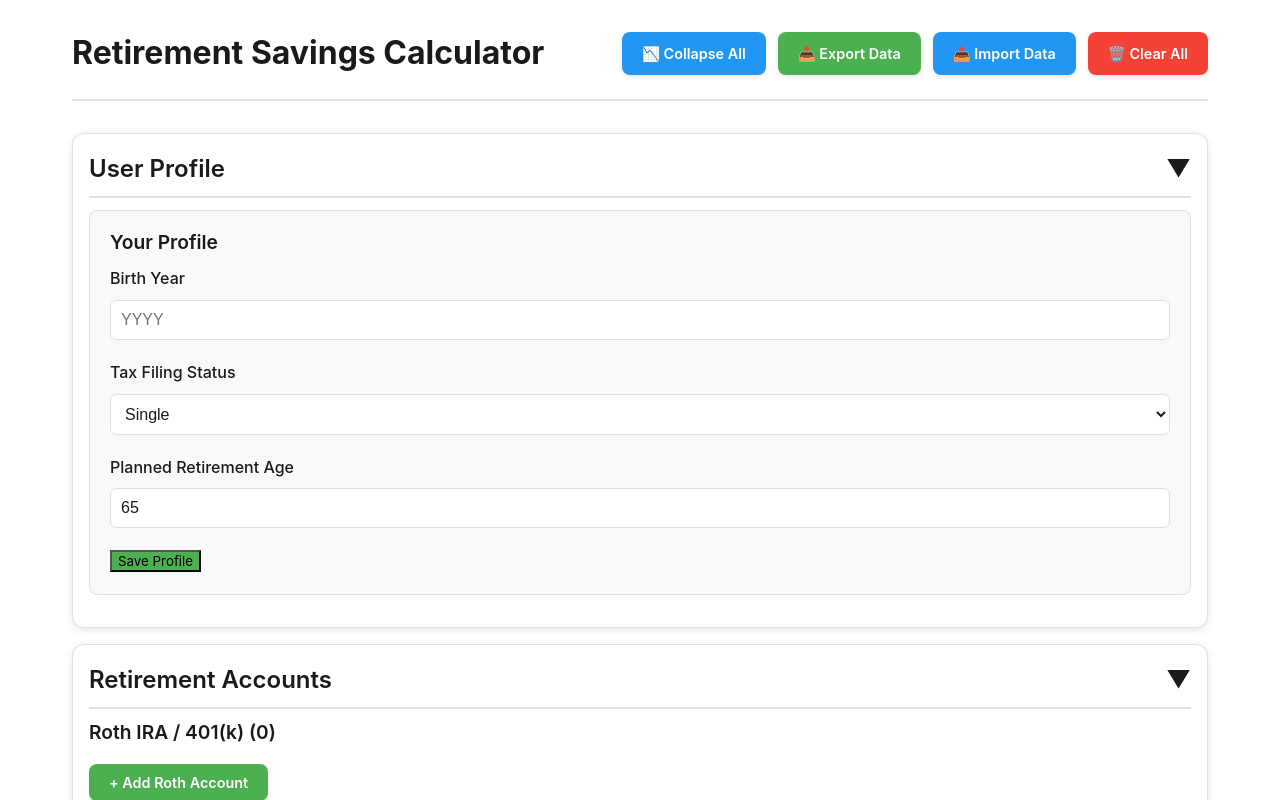
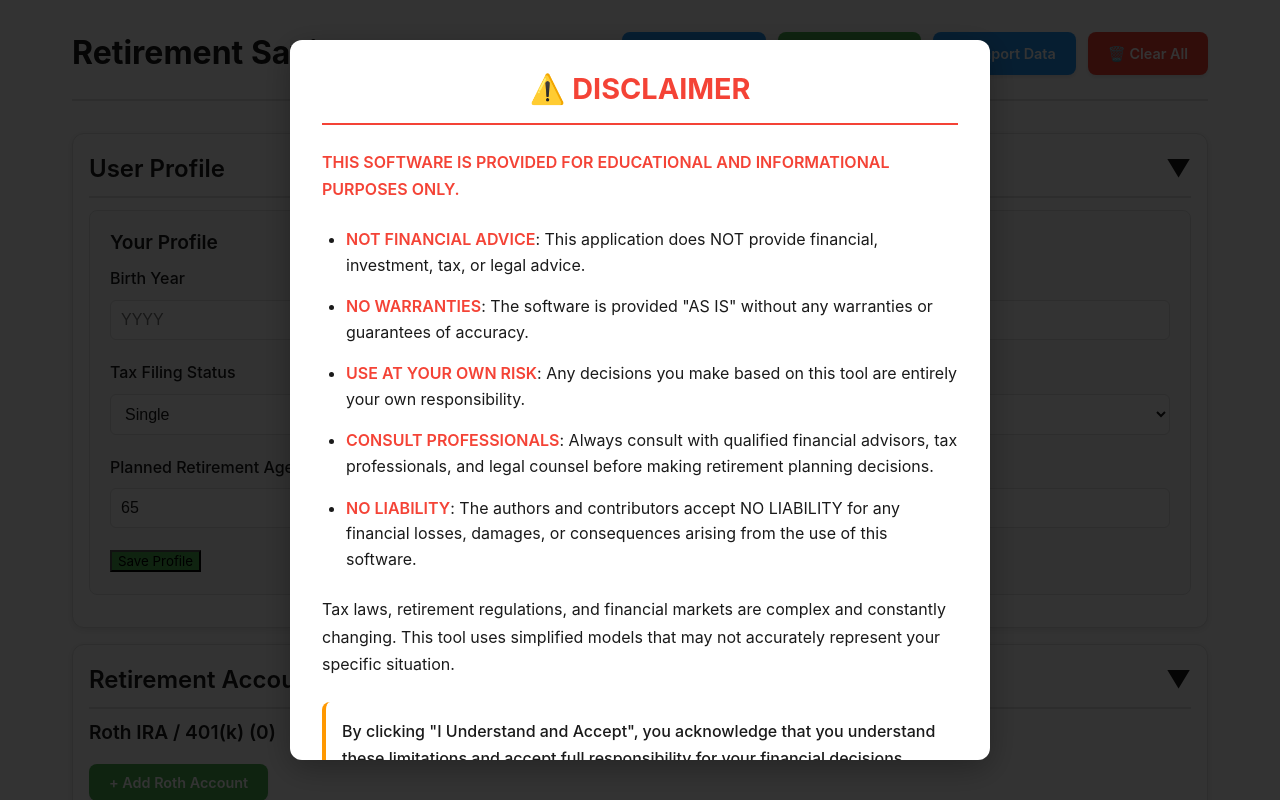
Before and after one commit to frouaix/espargne-web, a React (Vite) app: page / in a window 1280 px wide. Shown: the top 800 px of the page. Built offline with nearby package versions, Linux system fonts and the light colour scheme.

Commit message:
Implement disclaimer splash screen on first use
Co-authored-by: frouaix <876178+frouaix@users.noreply.github.com>

```diff
--- a/src/App.tsx
+++ b/src/App.tsx
@@ -8,6 +8,7 @@ import { RealEstateAccountForm } from './components/RealEstateAccountForm';
 import { MortgageAccountForm } from './components/MortgageAccountForm';
 import { SSAIncomeForm, type SSAIncomeData } from './components/SSAIncomeForm';
 import { ScenarioRunner } from './components/ScenarioRunner';
+import { DisclaimerModal } from './components/DisclaimerModal';
 import { STORAGE_KEYS } from './utils/storage';
 import { createExportFile, type ExportData, type Account } from './utils/export';
 import { validateUserProfile, validateAccount } from './utils/validation';
@@ -20,7 +21,12 @@ const handleSSAIncomeSave = (setSsaIncome: (data: SSAIncomeData) => void): ((dat
 };
 
 function App(): ReactElement {
-  const { USER_PROFILE, ACCOUNTS, SSA_INCOME } = STORAGE_KEYS;
+  const { USER_PROFILE, ACCOUNTS, SSA_INCOME, DISCLAIMER_ACCEPTED } = STORAGE_KEYS;
+
+  const [showDisclaimer, setShowDisclaimer] = useState<boolean>(() => {
+    const accepted = localStorage.getItem(DISCLAIMER_ACCEPTED);
+    return accepted !== 'true';
+  });
 
   const [userProfile, setUserProfile] = useState<UserProfileData | null>(() => {
     const saved = localStorage.getItem(USER_PROFILE);
@@ -179,6 +185,11 @@ function App(): ReactElement {
     }
   };
 
+  const handleDisclaimerAccept = (): void => {
+    localStorage.setItem(DISCLAIMER_ACCEPTED, 'true');
+    setShowDisclaimer(false);
+  };
+
   const handleProfileSave = (data: UserProfileData): void => {
     setUserProfile(data);
   };
@@ -271,6 +282,8 @@ function App(): ReactElement {
 
   return (
     <div className="app-container">
+      {showDisclaimer && <DisclaimerModal onAccept={handleDisclaimerAccept} />}
+
       <div className="header">
         <h1>Retirement Savings Calculator</h1>
         <div className="header-actions">
--- /dev/null
+++ b/src/components/DisclaimerModal.css
@@ -0,0 +1,116 @@
+/* Disclaimer Modal Overlay */
+.disclaimer-overlay {
+  position: fixed;
+  top: 0;
+  left: 0;
+  right: 0;
+  bottom: 0;
+  background-color: rgba(0, 0, 0, 0.8);
+  display: flex;
+  justify-content: center;
+  align-items: center;
+  z-index: 9999;
+  padding: 1rem;
+}
+
+.disclaimer-modal {
+  background-color: var(--color-background);
+  border-radius: 12px;
+  padding: 2rem;
+  max-width: 700px;
+  max-height: 90vh;
+  overflow-y: auto;
+  box-shadow: 0 8px 32px rgba(0, 0, 0, 0.3);
+  animation: slideIn 0.3s ease-out;
+}
+
+@keyframes slideIn {
+  from {
+    opacity: 0;
+    transform: translateY(-20px);
+  }
+  to {
+    opacity: 1;
+    transform: translateY(0);
+  }
+}
+
+.disclaimer-modal h2 {
+  color: var(--color-danger);
+  font-size: 1.8rem;
+  font-weight: 700;
+  margin-bottom: 1.5rem;
+  text-align: center;
+  border-bottom: 2px solid var(--color-danger);
+  padding-bottom: 1rem;
+}
+
+.disclaimer-content {
+  color: var(--color-text);
+  line-height: 1.7;
+  margin-bottom: 2rem;
+}
+
+.disclaimer-content p {
+  margin-bottom: 1rem;
+}
+
+.disclaimer-content ul {
+  margin: 1.5rem 0;
+  padding-left: 1.5rem;
+}
+
+.disclaimer-content li {
+  margin-bottom: 1rem;
+  line-height: 1.6;
+}
+
+.disclaimer-content strong {
+  color: var(--color-danger);
+  font-weight: 600;
+}
+
+.disclaimer-acknowledge {
+  background-color: var(--color-warning-bg);
+  padding: 1rem;
+  border-radius: 8px;
+  border-left: 4px solid var(--color-secondary);
+  margin-top: 1.5rem;
+  font-weight: 500;
+}
+
+.btn-accept {
+  width: 100%;
+  padding: 1rem 2rem;
+  background-color: var(--color-primary);
+  color: white;
+  border: none;
+  border-radius: 8px;
+  font-size: 1rem;
+  font-weight: 600;
+  cursor: pointer;
+  transition: all 0.2s ease;
+  box-shadow: 0 2px 8px var(--color-shadow);
+}
+
+.btn-accept:hover {
+  background-color: var(--color-primary-hover);
+  transform: translateY(-2px);
+  box-shadow: 0 4px 12px var(--color-shadow-hover);
+}
+
+.btn-accept:active {
+  transform: translateY(0);
+}
+
+/* Responsive adjustments */
+@media (max-width: 768px) {
+  .disclaimer-modal {
+    padding: 1.5rem;
+    max-height: 85vh;
+  }
+
+  .disclaimer-modal h2 {
+    font-size: 1.5rem;
+  }
+}
--- /dev/null
+++ b/src/components/DisclaimerModal.tsx
@@ -0,0 +1,36 @@
+import React from 'react';
+import './DisclaimerModal.css';
+
+interface DisclaimerModalProps {
+  onAccept: () => void;
+}
+
+export const DisclaimerModal: React.FC<DisclaimerModalProps> = ({ onAccept }) => {
+  return (
+    <div className="disclaimer-overlay">
+      <div className="disclaimer-modal">
+        <h2>⚠️ DISCLAIMER</h2>
+
+        <div className="disclaimer-content">
+          <p><strong>THIS SOFTWARE IS PROVIDED FOR EDUCATIONAL AND INFORMATIONAL PURPOSES ONLY.</strong></p>
+
+          <ul>
+            <li><strong>NOT FINANCIAL ADVICE</strong>: This application does NOT provide financial, investment, tax, or legal advice.</li>
+            <li><strong>NO WARRANTIES</strong>: The software is provided "AS IS" without any warranties or guarantees of accuracy.</li>
+            <li><strong>USE AT YOUR OWN RISK</strong>: Any decisions you make based on this tool are entirely your own responsibility.</li>
+            <li><strong>CONSULT PROFESSIONALS</strong>: Always consult with qualified financial advisors, tax professionals, and legal counsel before making retirement planning decisions.</li>
+            <li><strong>NO LIABILITY</strong>: The authors and contributors accept NO LIABILITY for any financial losses, damages, or consequences arising from the use of this software.</li>
+          </ul>
+
+          <p>Tax laws, retirement regulations, and financial markets are complex and constantly changing. This tool uses simplified models that may not accurately represent your specific situation.</p>
+
+          <p className="disclaimer-acknowledge">By clicking "I Understand and Accept", you acknowledge that you understand these limitations and accept full responsibility for your financial decisions.</p>
+        </div>
+
+        <button className="btn-accept" onClick={onAccept}>
+          I Understand and Accept
+        </button>
+      </div>
+    </div>
+  );
+};
--- a/src/utils/storage.ts
+++ b/src/utils/storage.ts
@@ -6,4 +6,5 @@ export const STORAGE_KEYS = {
   MIN_REQUIRED_INCOME: 'retirement-calc-min-required-income',
   MIN_INCOME_INFLATION_RATE: 'retirement-calc-min-income-inflation-rate',
   MAX_YEARS: 'retirement-calc-max-years',
+  DISCLAIMER_ACCEPTED: 'retirement-calc-disclaimer-accepted',
 } as const;
```
